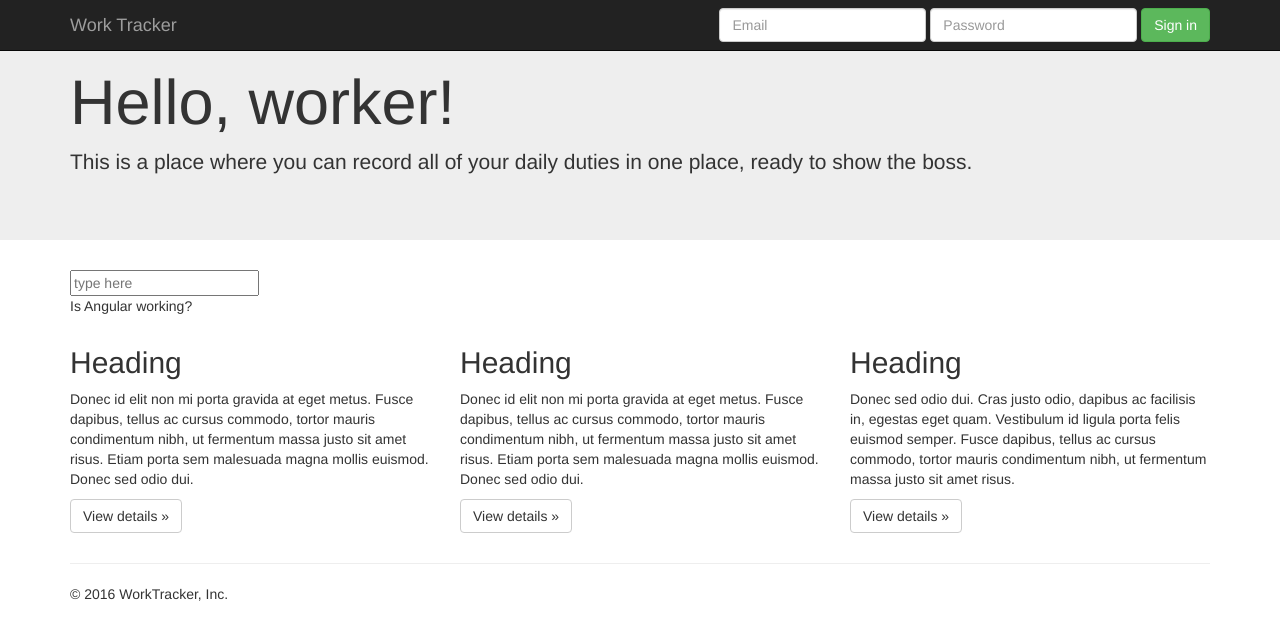
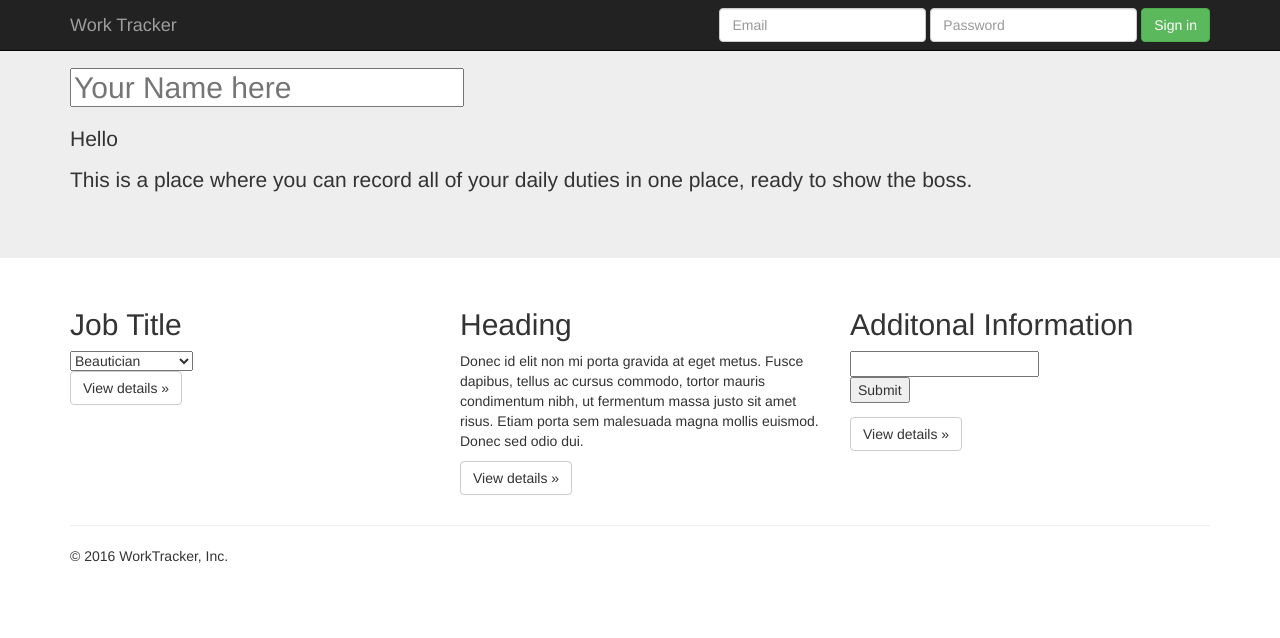
Before and after one commit to thomas995/GO-Group-Web-App, a plain HTML site: page gowebapp/web/test.html in a window 1280 px wide. Drawn offline with nearby package versions, Linux system fonts and the light colour scheme.

Commit message:
Project updated
Project updated for a more uniform look. Dropdown list and submit forms
have also been added

```diff
--- a/gowebapp/web/test.html
+++ b/gowebapp/web/test.html
@@ -2,7 +2,7 @@
 				allows HTML to become the route element for AngularJS.
 				All AngularJS applications must have a root element. Only one instance allowed. -->
 <head>
-	<title>Tutorial</title>
+	<title>WorkTracker</title>
 	<link rel="stylesheet" href="//maxcdn.bootstrapcdn.com/bootstrap/3.3.7/css/bootstrap.min.css">
 	<link rel="stylesheet" href="//maxcdn.bootstrapcdn.com/font-awesome/4.7.0/css/font-awesome.min.css">
 </head>
@@ -10,15 +10,16 @@
 <body>
 	<!-- Main jumbotron for a primary marketing message or call to action -->
     <div class="jumbotron">
+      <!--Changed the top header here to include a name being entered and shown back to the user with a friendly hello-->
       <div class="container">
-        <h1>Hello, worker!</h1>
+        <h2><input type="text" placeholder="Your Name here" ng-model="yes"></h2>
+		      <h3><p>Hello <span ng-bind="yes"></span></p></h3>
         <p>This is a place where you can record all of your daily duties in one place, ready to show the boss. </p>
       </div>
     </div>
 
 	<div class="container">
-		<input type="text" placeholder="type here" ng-model="yes">
-		<p>Is Angular working? <span ng-bind="yes"></span></p>
+
 	</div>
 
 	<nav class="navbar navbar-inverse navbar-fixed-top">
@@ -50,8 +51,29 @@
       <!-- Example row of columns -->
       <div class="row">
         <div class="col-md-4">
-          <h2>Heading</h2>
-          <p>Donec id elit non mi porta gravida at eget metus. Fusce dapibus, tellus ac cursus commodo, tortor mauris condimentum nibh, ut fermentum massa justo sit amet risus. Etiam porta sem malesuada magna mollis euismod. Donec sed odio dui. </p>
+          <h2>Job Title</h2>
+          <!-- Dropdown list with Tradesperson's job titles
+  adapted from https://www.socketloop.com/tutorials/golang-populate-dropdown-with-html-template-example -->
+          <select>
+    <option value="Beautician">Beautician</option>
+    <option value="Builder">Builder</option>
+    <option value="Carpenter">Carpenter</option>
+    <option value="Cleaner">Cleaner</option>
+    <option value="Delivery">Delivery</option>
+    <option value="Electrician">Electrician</option>
+    <option value="Farmer">Farmer</option>
+    <option value="Gardener">Gardener</option>
+    <option value="Hair and Beauty">Hair and Beauty</option>
+    <option value="Hairdresser">Hairdresser</option>
+    <option value="Mechanic">Mechanic</option>
+    <option value="Painter">Painter</option>
+    <option value="Plumber">Plumber</option>
+    <option value="Technician">Technician</option>
+    <option value="Tiler">Tiler</option>
+    <option value="Transport">Transport</option>
+    <option value="Other">Other</option>
+
+  </select>
           <p><a class="btn btn-default" href="#" role="button">View details &raquo;</a></p>
         </div>
         <div class="col-md-4">
@@ -60,9 +82,12 @@
           <p><a class="btn btn-default" href="#" role="button">View details &raquo;</a></p>
        </div>
         <div class="col-md-4">
-          <h2>Heading</h2>
-          <p>Donec sed odio dui. Cras justo odio, dapibus ac facilisis in, egestas eget quam. Vestibulum id ligula porta felis euismod semper. Fusce dapibus, tellus ac cursus commodo, tortor mauris condimentum nibh, ut fermentum massa justo sit amet risus.</p>
-          <p><a class="btn btn-default" href="#" role="button">View details &raquo;</a></p>
+          <h2>Additonal Information</h2>
+          <!--Adapted from http://www.w3schools.com/tags/tag_input.asp-->
+          <form action="demo_form.asp">
+              <input type="text" name="AddInfo" value=""><br>
+              <input type="submit" value="Submit">
+</form><p><a class="btn btn-default" href="#" role="button">View details &raquo;</a></p>
         </div>
       </div>
 
```
Also changed, not shown: 1 other file.
